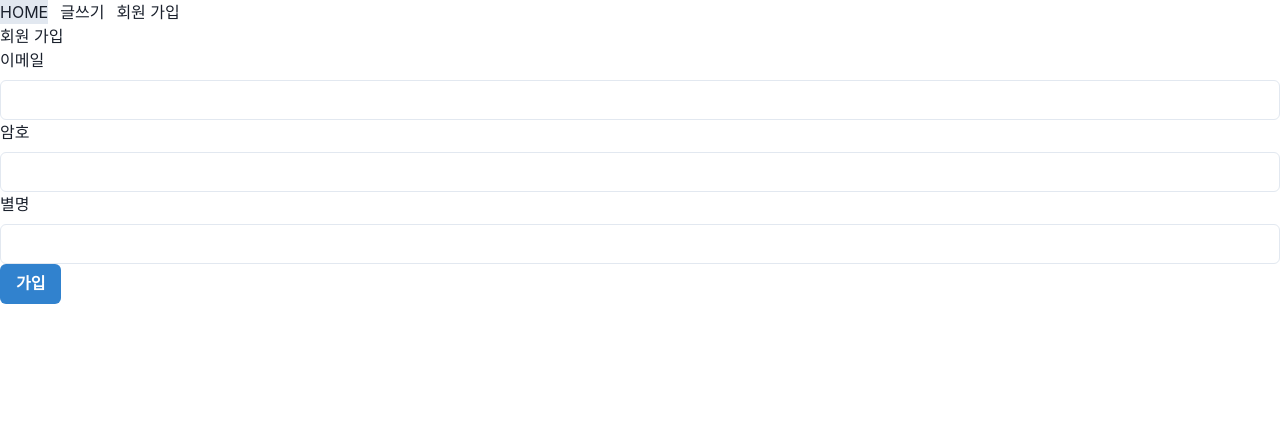
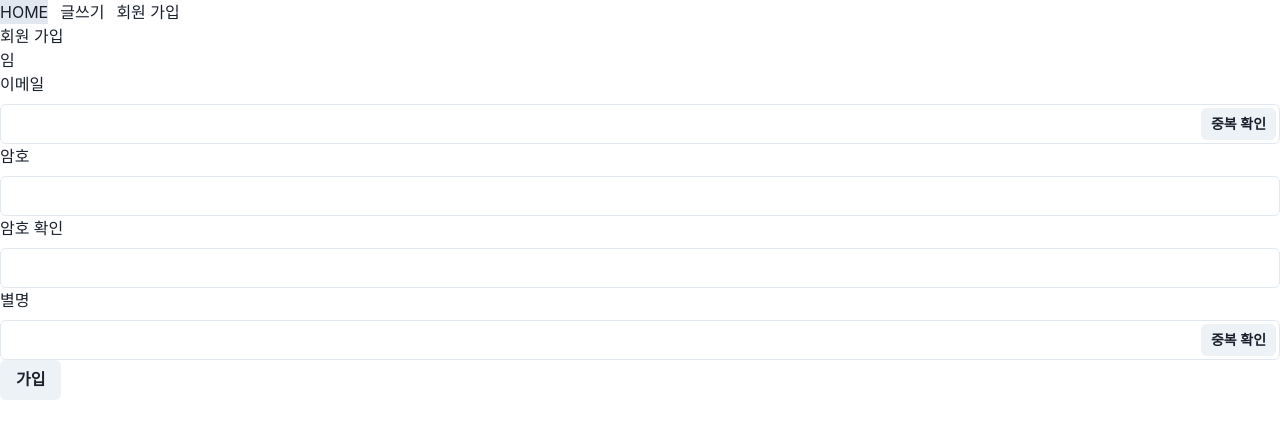
Before and after one commit to parkjaewook1/solof, a React (Vite) app: page /signup in a window 1280 px wide. Shown: the top 438 px of the page. Built offline with nearby package versions, Linux system fonts and the light colour scheme.

Commit message:
front:암호확인 인풋 추가

```diff
--- a/src/page/member/MemberSignup.jsx
+++ b/src/page/member/MemberSignup.jsx
@@ -2,8 +2,11 @@ import {
   Box,
   Button,
   FormControl,
+  FormHelperText,
   FormLabel,
   Input,
+  InputGroup,
+  InputRightElement,
   useToast,
 } from "@chakra-ui/react";
 import { useState } from "react";
@@ -12,6 +15,7 @@ import { useNavigate } from "react-router-dom";
 
 export function MemberSignup() {
   const [email, setEmail] = useState("");
+  const [passwordCheck, setPasswordCheck] = useState("");
   const [password, setPassword] = useState("");
   const [nickName, setNickName] = useState("");
   const [isLoading, setIsLoading] = useState(false);
@@ -49,14 +53,67 @@ export function MemberSignup() {
       });
   }
 
+  function handleCheckEmail() {
+    axios
+      .get(`/api/member/check?email=${email}`)
+      .then((res) => {
+        toast({
+          status: "warning",
+          description: "사용할 수 없는 이메일입니다.",
+          position: "top",
+        });
+      }) //이미 있는 이메일(사용 못함)
+      .catch((err) => {
+        if (err.response.status === 404) {
+          toast({
+            status: "info",
+            description: "사용할 수 있는 이메일입니다.",
+            position: "top",
+          });
+        }
+      })
+      .finally();
+  }
+
+  function handleCheckNickName() {
+    axios
+      .get(`/api/member/check?nickName=${nickName}`)
+      .then((res) => {
+        toast({
+          status: "warning",
+          description: "사용할 수 없는 닉네임입니다.",
+          position: "top",
+        });
+      }) //이미 있는 이메일(사용 못함)
+      .catch((err) => {
+        if (err.response.status === 404) {
+          toast({
+            status: "info",
+            description: "사용할 수 있는 닉네임입니다.",
+            position: "top",
+          });
+        }
+      })
+      .finally();
+  }
+
+  const isCheckedPassword = password === passwordCheck;
+
   return (
     <Box>
-      <Box>회원 가입</Box>
+      <Box>회원 가입</Box>임{" "}
       <Box>
         <Box>
           <FormControl>
             <FormLabel>이메일</FormLabel>
-            <Input onChange={(e) => setEmail(e.target.value)} />
+            <InputGroup>
+              <Input onChange={(e) => setEmail(e.target.value)} />
+              <InputRightElement w={"75px"} mr={1}>
+                <Button onClick={handleCheckEmail} size={"sm"}>
+                  중복 확인
+                </Button>
+              </InputRightElement>
+            </InputGroup>
           </FormControl>
         </Box>
         <Box>
@@ -67,14 +124,30 @@ export function MemberSignup() {
         </Box>
         <Box>
           <FormControl>
+            <FormLabel>암호 확인</FormLabel>
+            <Input onChange={(e) => setPasswordCheck(e.target.value)} />
+            {isCheckedPassword || (
+              <FormHelperText>암호가 일치하지 않습니다.</FormHelperText>
+            )}
+          </FormControl>
+        </Box>
+        <Box>
+          <FormControl>
             <FormLabel>별명</FormLabel>
-            <Input onChange={(e) => setNickName(e.target.value)} />
+            <InputGroup>
+              <Input onChange={(e) => setNickName(e.target.value)} />
+              <InputRightElement w={"75px"} mr={1}>
+                <Button size={"sm"} onClick={handleCheckNickName}>
+                  중복 확인
+                </Button>
+              </InputRightElement>
+            </InputGroup>
           </FormControl>
         </Box>
         <Box>
           <Button
             isLoading={isLoading}
-            colorScheme={"blue"}
+            color인cheme={"blue"}
             onClick={handleClickPass}
           >
             가입
```
